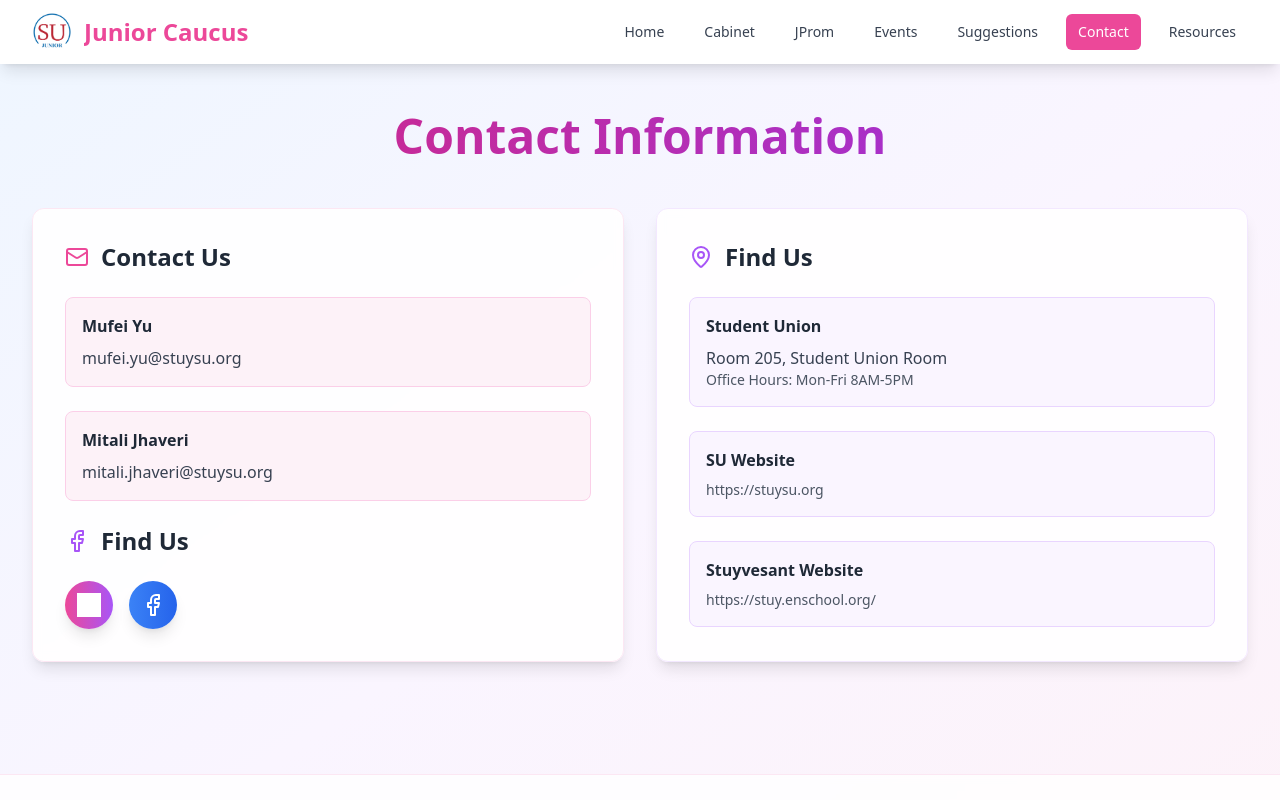
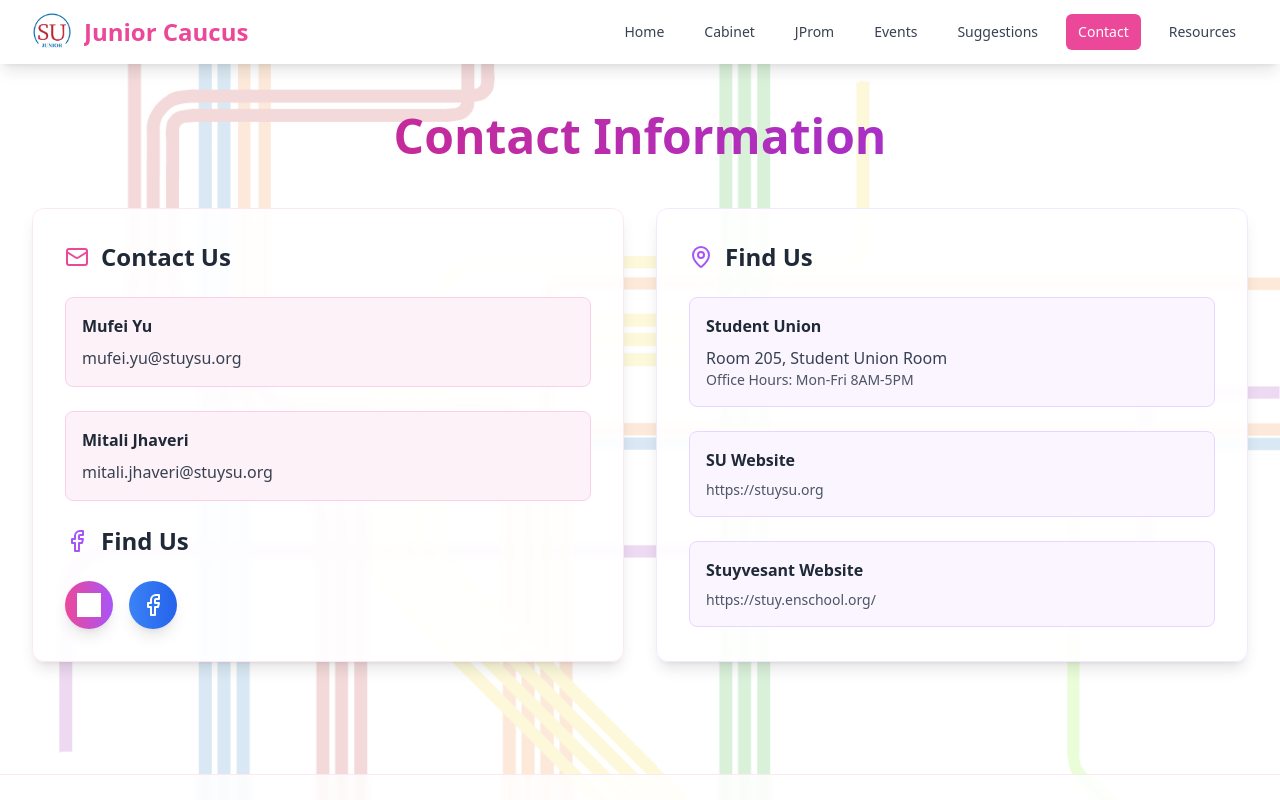
Before and after one commit to alex-wanger/junior_caucus, a React (Vite) app: page / in a window 1280 px wide. Both pictures are taken after a click on the button "Contact". Shown: the top 800 px of the page. Built offline with nearby package versions, Linux system fonts and the light colour scheme; grey boxes are pictures that could not be loaded.

Commit message:
fix contact bg

```diff
--- a/src/pages/ContactPage.jsx
+++ b/src/pages/ContactPage.jsx
@@ -1,13 +1,9 @@
 import React from "react";
 import { Mail, MapPin, Facebook } from "lucide-react";
+import TransitBackground from "../components/TransitBackground";
 import Footer from "../components/Footer";
 
 // Mock components for demonstration
-const TransitBackground = ({ children }) => (
-  <div className="min-h-screen bg-gradient-to-br from-blue-50 via-purple-50 to-pink-50">
-    {children}
-  </div>
-);
 
 const InstagramIcon = () => (
   <img
```
